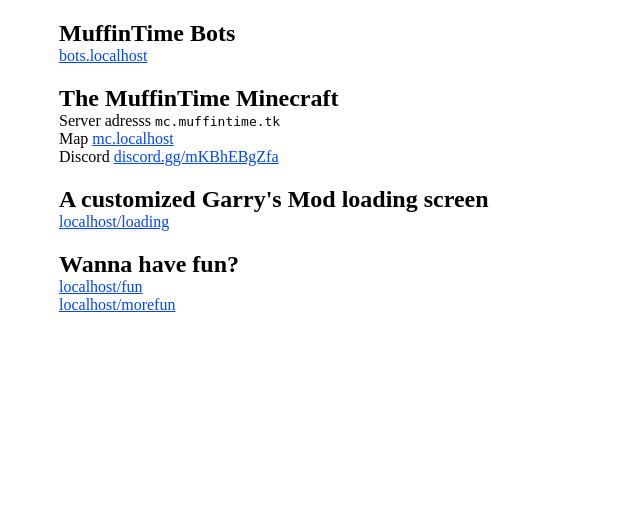
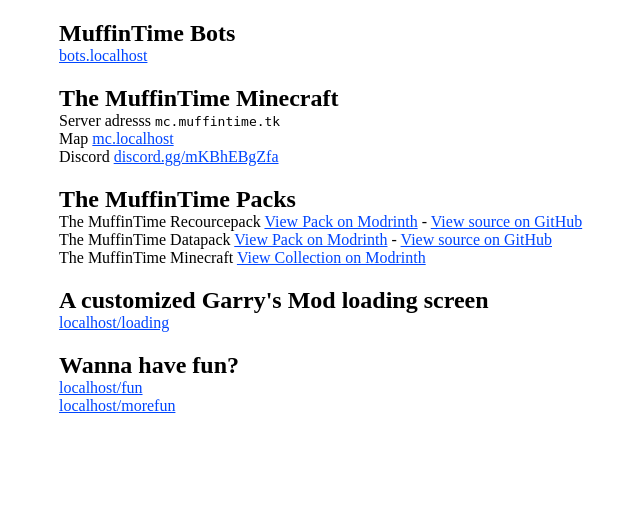
Before and after one commit to RealMuffinTime/muffintime-web, a PHP site: page / in a window 1280 px wide. Shown: the part 54-561 px from the top of the page, without its empty margins (109-749 px from the left). Run offline with PHP 8.4, Linux system fonts and the light colour scheme.

Commit message:
add muffintime packs

```diff
--- a/php/www.php
+++ b/php/www.php
@@ -21,6 +21,12 @@
                 Discord <a href="https://discord.gg/mKBhEBgZfa">discord.gg/mKBhEBgZfa</a>
             </article>
             <article>
+                <h2>The MuffinTime Packs</h2>
+                The MuffinTime Recourcepack <a href="https://modrinth.com/datapack/muffintime-resource-pack" target="_blank" rel="noopener">View Pack on Modrinth</a> - <a href="https://github.com/RealMuffinTime/muffintime-resource-pack" target="_blank" rel="noopener">View source on GitHub</a><br>
+                The MuffinTime Datapack <a href="https://modrinth.com/datapack/muffintime-data-pack" target="_blank" rel="noopener">View Pack on Modrinth</a> - <a href="https://github.com/RealMuffinTime/muffintime-data-pack" target="_blank" rel="noopener">View source on GitHub</a><br>
+                The MuffinTime Minecraft <a href="https://modrinth.com/collection/jmpgwvc1" target="_blank" rel="noopener">View Collection on Modrinth</a><br>
+            </article>
+            <article>
                 <h2>A customized Garry's Mod loading screen</h2>
                 <a href="<?php echo protocol() . $_SERVER['SERVER_NAME']?>/loading"><?=$_SERVER['SERVER_NAME']?>/loading</a>
             </article>
```
